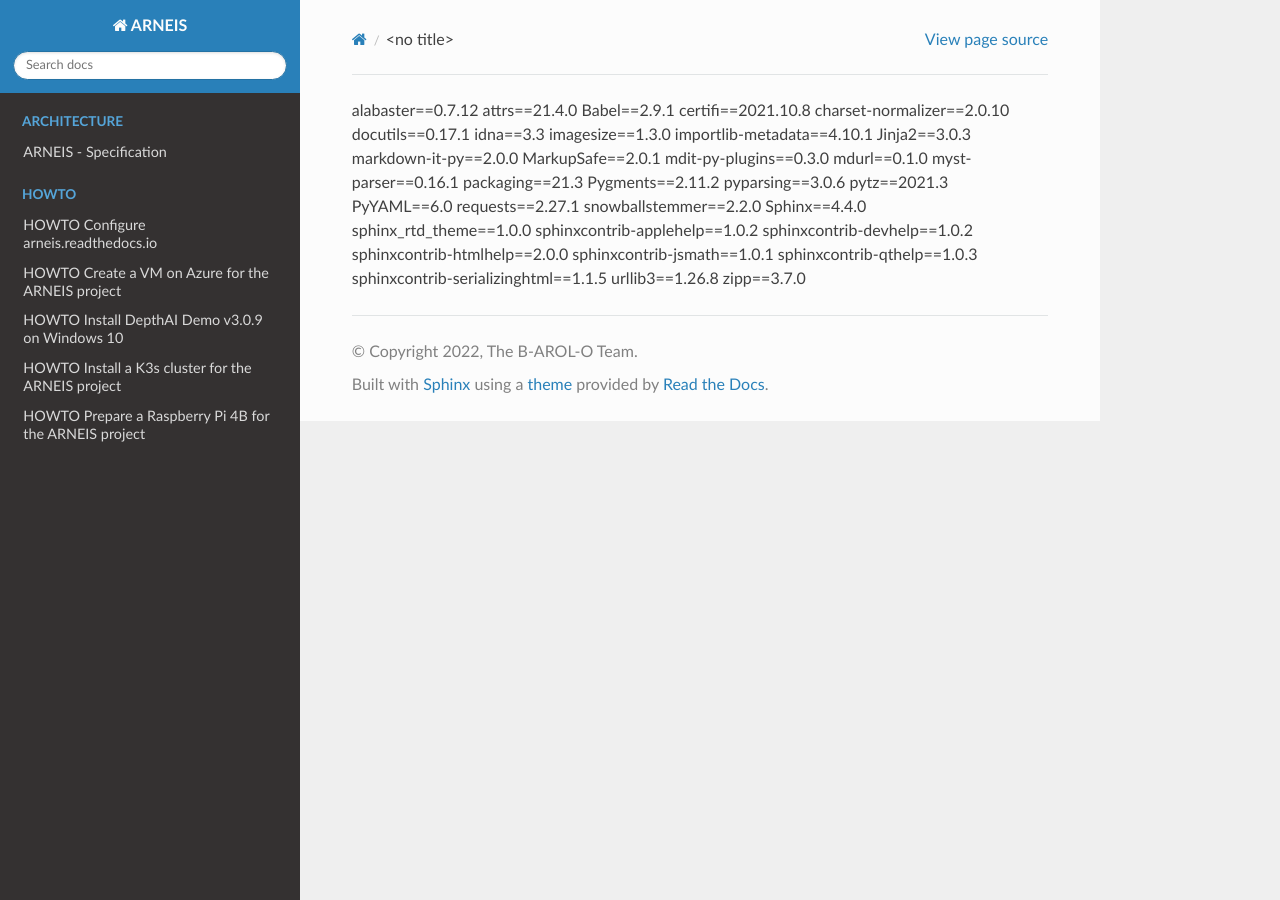
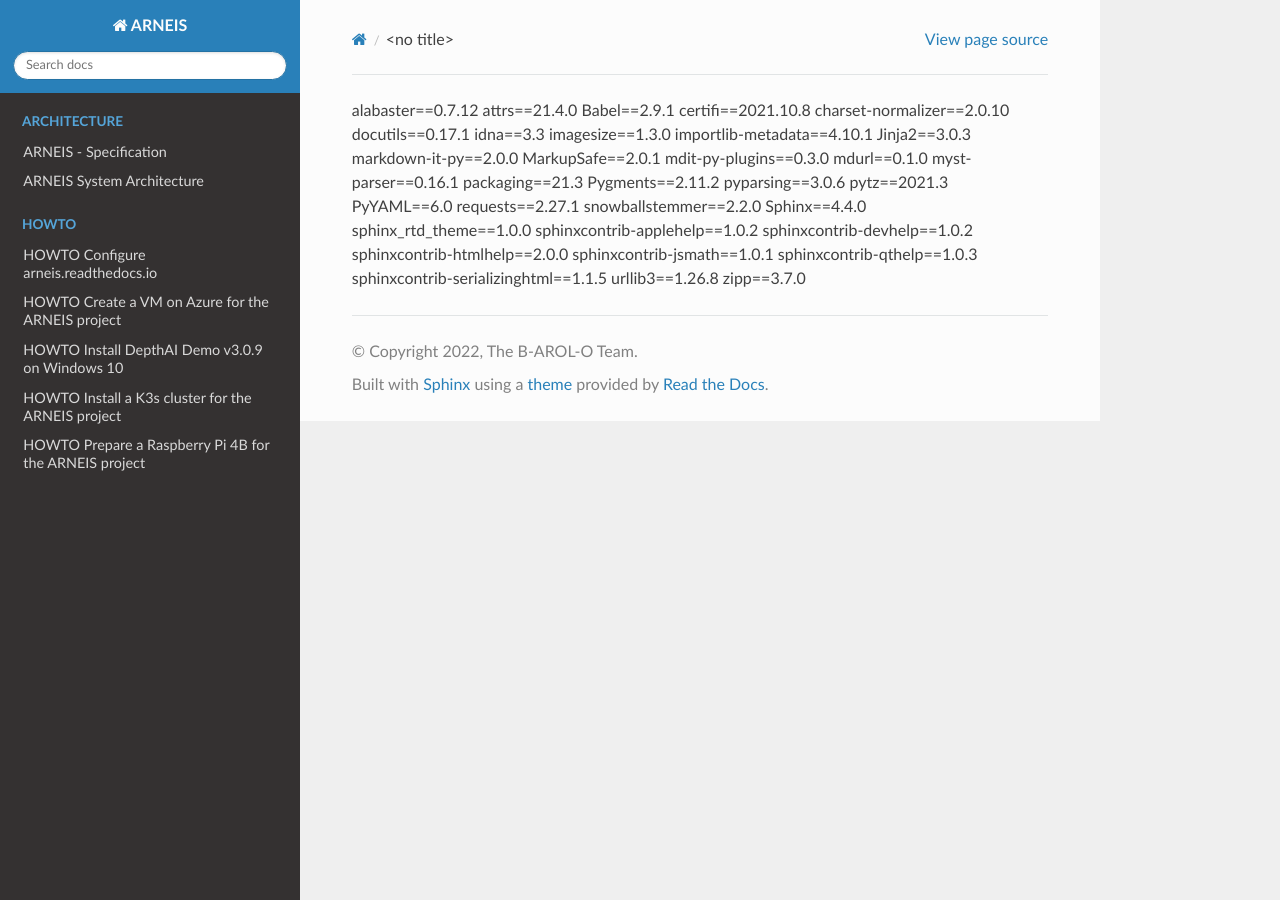
Before and after one commit to B-AROL-O/ARNEIS, a Sphinx documentation site: the page built from docs/requirements.txt, in a window 1280 px wide. Built offline with Sphinx 7.4.7 and the Read the Docs theme 2.0.0, drawn with Linux system fonts in a browser that asks for light colours.

Commit message:
Add link to architecture/arneis-sysarch
Signed-off-by: Macario Gianpaolo <gmacario@gmail.com>

```diff
--- a/docs/index.rst
+++ b/docs/index.rst
@@ -20,6 +20,7 @@ or DM the `B-AROL-O Team on Twitter <https://twitter.com/baroloteam>`_ about sec
    :caption: Architecture
 
    architecture/arneis-spec
+   architecture/arneis-sysarch
 
 .. toctree::
    :maxdepth: 2
```
